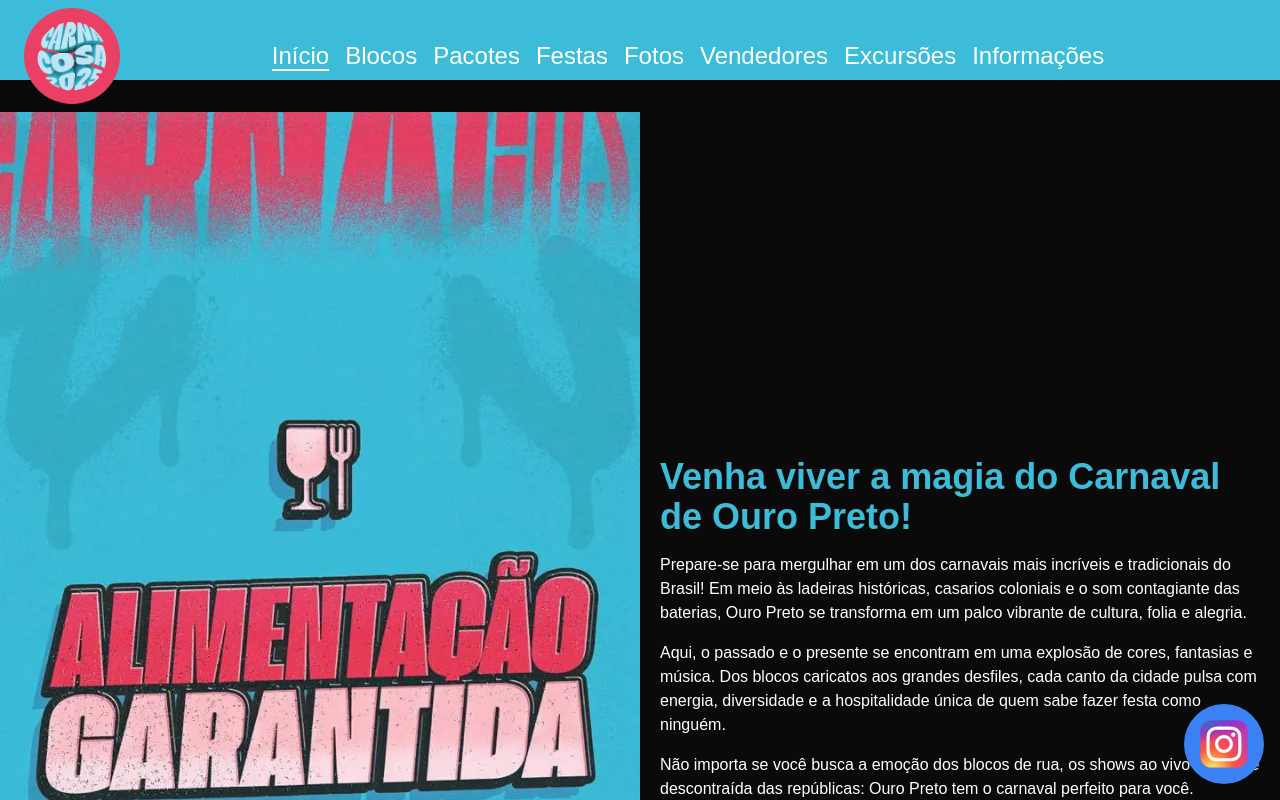
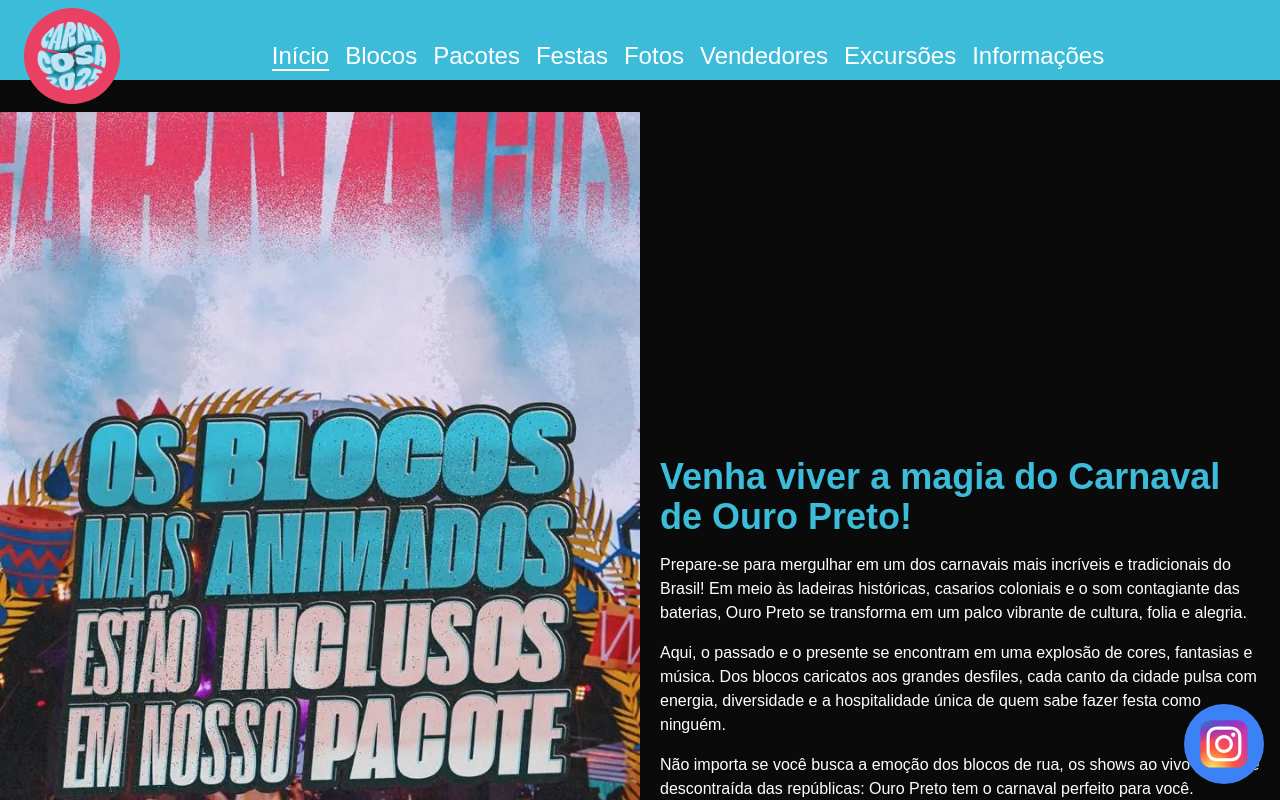
Before and after one commit to lucasFilppe/carna-cosa, a Next.js app: page / in a window 1280 px wide. Shown: the top 800 px of the page. Built offline with nearby package versions, Linux system fonts and the light colour scheme.

Commit message:
removendo imagem 1

```diff
--- a/app/components/Carrocel/index.tsx
+++ b/app/components/Carrocel/index.tsx
@@ -4,7 +4,7 @@ import { useState, useEffect, useCallback } from "react";
 import Image from "next/image";
 
 const images = [
-  "/carrocel/image-1.webp",
+
   "/carrocel/image-2.webp",
   "/carrocel/image-3.webp",
   "/carrocel/image-4.webp",
```
